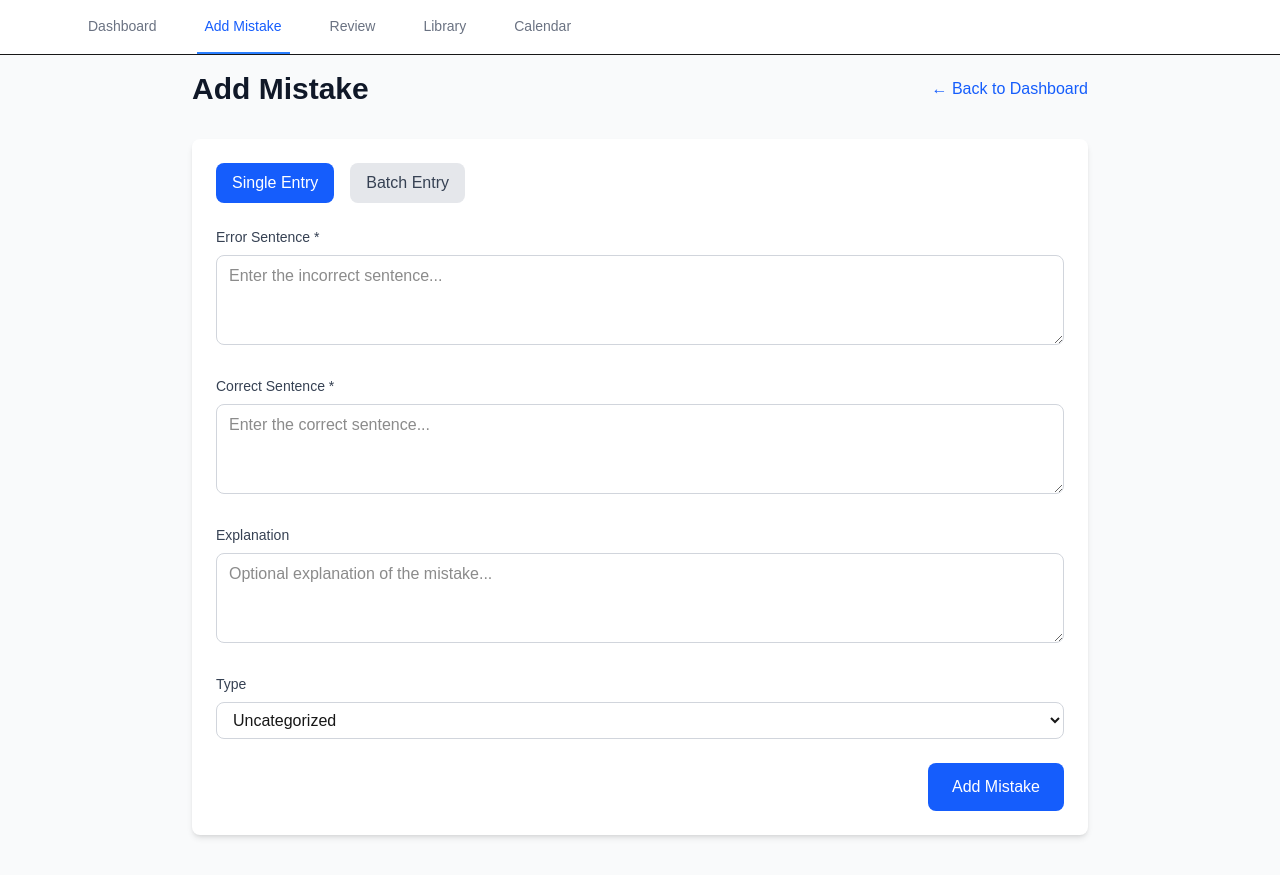
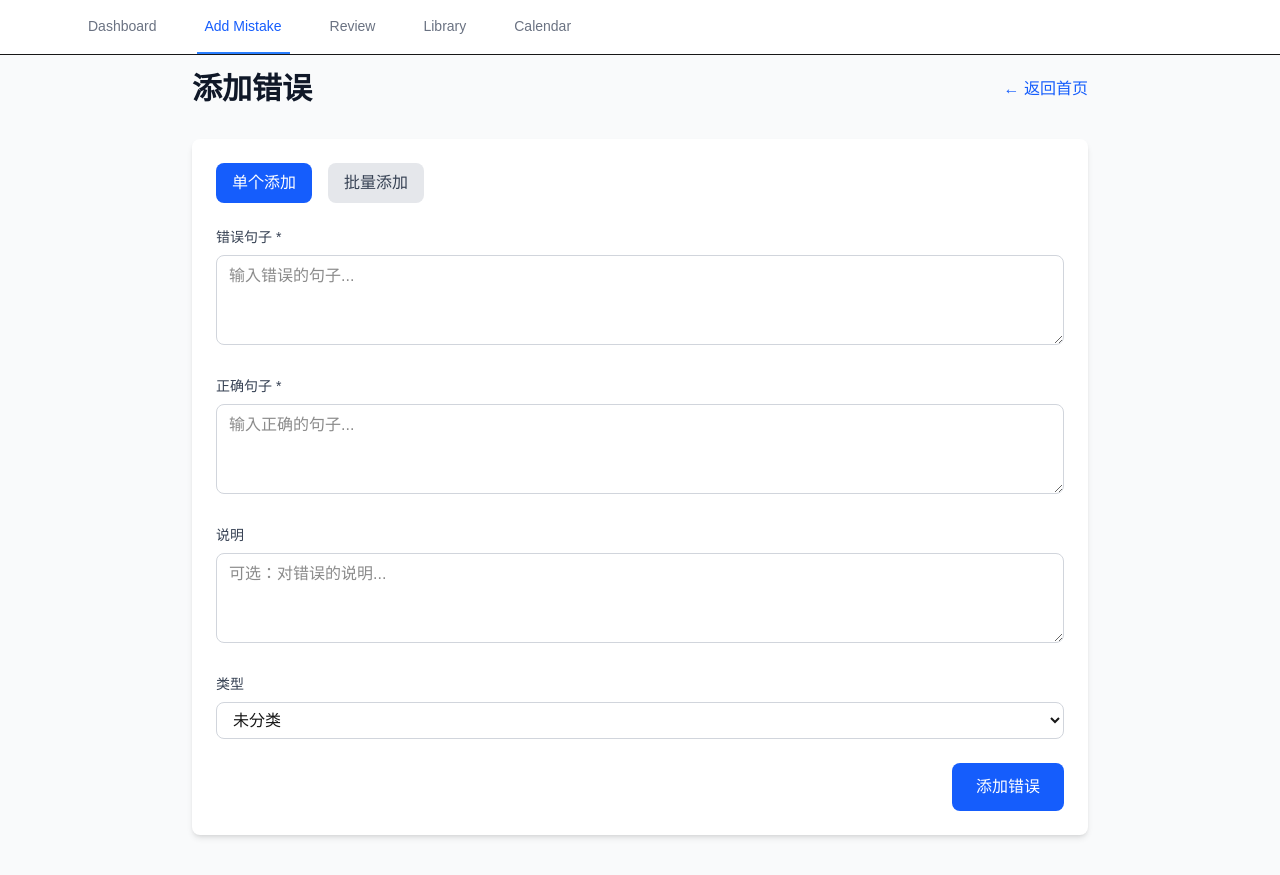
Before and after one commit to xljxlj975-lgtm/my-english-tool, a Next.js app: page /add in a window 1280 px wide. Built offline with nearby package versions, Linux system fonts and the light colour scheme.

Commit message:
改进批量添加功能：添加详细日志、改进错误处理、界面中文化

```diff
--- a/src/app/add/page.tsx
+++ b/src/app/add/page.tsx
@@ -5,12 +5,12 @@ import { useRouter } from 'next/navigation';
 import Link from 'next/link';
 
 const MISTAKE_TYPES = [
-  { value: 'uncategorized', label: 'Uncategorized' },
-  { value: 'grammar', label: 'Grammar' },
-  { value: 'vocabulary', label: 'Vocabulary' },
-  { value: 'collocation', label: 'Collocation' },
-  { value: 'tense', label: 'Tense' },
-  { value: 'pronunciation', label: 'Pronunciation' }
+  { value: 'uncategorized', label: '未分类' },
+  { value: 'grammar', label: '语法' },
+  { value: 'vocabulary', label: '词汇' },
+  { value: 'collocation', label: '搭配' },
+  { value: 'tense', label: '时态' },
+  { value: 'pronunciation', label: '发音' }
 ];
 
 export default function AddMistake() {
@@ -34,6 +34,8 @@ export default function AddMistake() {
     setError('');
 
     try {
+      console.log('[单个添加] 开始提交...');
+
       const response = await fetch('/api/mistakes', {
         method: 'POST',
         headers: {
@@ -47,14 +49,19 @@ export default function AddMistake() {
         }),
       });
 
+      console.log('[单个添加] 响应状态:', response.status, response.statusText);
+
       if (!response.ok) {
-        throw new Error('Failed to add mistake');
+        const errorData = await response.json().catch(() => ({}));
+        console.error('[单个添加] 错误详情:', errorData);
+        throw new Error(errorData.error || '添加失败');
       }
 
       router.push('/');
     } catch (error) {
-      setError('Failed to add mistake. Please try again.');
-      console.error('Error adding mistake:', error);
+      const errorMessage = error instanceof Error ? error.message : '添加错误失败，请重试。';
+      setError(errorMessage);
+      console.error('[单个添加] 捕获错误:', error);
     } finally {
       setLoading(false);
     }
@@ -66,6 +73,8 @@ export default function AddMistake() {
     setError('');
 
     try {
+      console.log('[批量添加] 开始提交...', { batchText, type });
+
       const response = await fetch('/api/mistakes/batch', {
         method: 'POST',
         headers: {
@@ -77,16 +86,22 @@ export default function AddMistake() {
         }),
       });
 
+      console.log('[批量添加] 响应状态:', response.status, response.statusText);
+
       if (!response.ok) {
-        throw new Error('Failed to add batch mistakes');
+        const errorData = await response.json().catch(() => ({}));
+        console.error('[批量添加] 错误详情:', errorData);
+        throw new Error(errorData.error || errorData.details || '批量添加失败');
       }
 
       const result = await response.json();
-      alert(`Successfully added ${result.count} mistakes!`);
+      console.log('[批量添加] 成功:', result);
+      alert(`成功添加 ${result.count} 个错误记录！`);
       router.push('/');
     } catch (error) {
-      setError('Failed to add batch mistakes. Please try again.');
-      console.error('Error adding batch mistakes:', error);
+      const errorMessage = error instanceof Error ? error.message : '批量添加错误失败，请重试。';
+      setError(errorMessage);
+      console.error('[批量添加] 捕获错误:', error);
     } finally {
       setLoading(false);
     }
@@ -98,9 +113,9 @@ export default function AddMistake() {
         {/* Header */}
         <div className="mb-8">
           <div className="flex items-center justify-between mb-4">
-            <h1 className="text-3xl font-bold text-gray-900">Add Mistake</h1>
+            <h1 className="text-3xl font-bold text-gray-900">添加错误</h1>
             <Link href="/" className="text-blue-600 hover:text-blue-800">
-              ← Back to Dashboard
+              ← 返回首页
             </Link>
           </div>
         </div>
@@ -116,7 +131,7 @@ export default function AddMistake() {
                   : 'bg-gray-200 text-gray-700 hover:bg-gray-300'
               }`}
             >
-              Single Entry
+              单个添加
             </button>
             <button
               onClick={() => setMode('batch')}
@@ -126,7 +141,7 @@ export default function AddMistake() {
                   : 'bg-gray-200 text-gray-700 hover:bg-gray-300'
               }`}
             >
-              Batch Entry
+              批量添加
             </button>
           </div>
 
@@ -140,7 +155,7 @@ export default function AddMistake() {
             <form onSubmit={handleSingleSubmit} className="space-y-6">
               <div>
                 <label className="block text-sm font-medium text-gray-700 mb-2">
-                  Error Sentence *
+                  错误句子 *
                 </label>
                 <textarea
                   value={errorSentence}
@@ -148,13 +163,13 @@ export default function AddMistake() {
                   className="w-full px-3 py-2 border border-gray-300 rounded-lg focus:outline-none focus:ring-2 focus:ring-blue-500"
                   rows={3}
                   required
-                  placeholder="Enter the incorrect sentence..."
+                  placeholder="输入错误的句子..."
                 />
               </div>
 
               <div>
                 <label className="block text-sm font-medium text-gray-700 mb-2">
-                  Correct Sentence *
+                  正确句子 *
                 </label>
                 <textarea
                   value={correctSentence}
@@ -162,26 +177,26 @@ export default function AddMistake() {
                   className="w-full px-3 py-2 border border-gray-300 rounded-lg focus:outline-none focus:ring-2 focus:ring-blue-500"
                   rows={3}
                   required
-                  placeholder="Enter the correct sentence..."
+                  placeholder="输入正确的句子..."
                 />
               </div>
 
               <div>
                 <label className="block text-sm font-medium text-gray-700 mb-2">
-                  Explanation
+                  说明
                 </label>
                 <textarea
                   value={explanation}
                   onChange={(e) => setExplanation(e.target.value)}
                   className="w-full px-3 py-2 border border-gray-300 rounded-lg focus:outline-none focus:ring-2 focus:ring-blue-500"
                   rows={3}
-                  placeholder="Optional explanation of the mistake..."
+                  placeholder="可选：对错误的说明..."
                 />
               </div>
 
               <div>
                 <label className="block text-sm font-medium text-gray-700 mb-2">
-                  Type
+                  类型
                 </label>
                 <select
                   value={type}
@@ -202,7 +217,7 @@ export default function AddMistake() {
                   disabled={loading}
                   className="bg-blue-600 text-white px-6 py-3 rounded-lg hover:bg-blue-700 disabled:bg-blue-400 transition-colors font-medium"
                 >
-                  {loading ? 'Adding...' : 'Add Mistake'}
+                  {loading ? '添加中...' : '添加错误'}
                 </button>
               </div>
             </form>
@@ -210,10 +225,10 @@ export default function AddMistake() {
             <form onSubmit={handleBatchSubmit} className="space-y-6">
               <div>
                 <label className="block text-sm font-medium text-gray-700 mb-2">
-                  Batch Input
+                  批量输入
                 </label>
                 <p className="text-sm text-gray-600 mb-2">
-                  Enter one mistake per line in format: error sentence | correct sentence | explanation (optional)
+                  每行输入一个错误，格式：错误句子 | 正确句子 | 说明（可选）
                 </p>
                 <textarea
                   value={batchText}
@@ -221,13 +236,13 @@ export default function AddMistake() {
                   className="w-full px-3 py-2 border border-gray-300 rounded-lg focus:outline-none focus:ring-2 focus:ring-blue-500 font-mono"
                   rows={10}
                   required
-                  placeholder="I have went to school | I have gone to school | Use past participle with have&#10;He don't like it | He doesn't like it | Use doesn't with third person singular"
+                  placeholder="I have went to school | I have gone to school | 使用have时应该用过去分词&#10;He don't like it | He doesn't like it | 第三人称单数用doesn't"
                 />
               </div>
 
               <div>
                 <label className="block text-sm font-medium text-gray-700 mb-2">
-                  Default Type
+                  默认类型
                 </label>
                 <select
                   value={type}
@@ -248,7 +263,7 @@ export default function AddMistake() {
                   disabled={loading}
                   className="bg-blue-600 text-white px-6 py-3 rounded-lg hover:bg-blue-700 disabled:bg-blue-400 transition-colors font-medium"
                 >
-                  {loading ? 'Adding...' : 'Add Batch'}
+                  {loading ? '添加中...' : '批量添加'}
                 </button>
               </div>
             </form>
```
Also changed, not shown: 1 other file (tests, documents, lock files or other folders).
